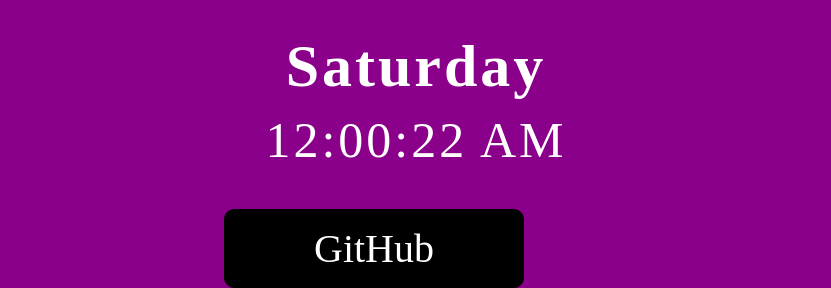
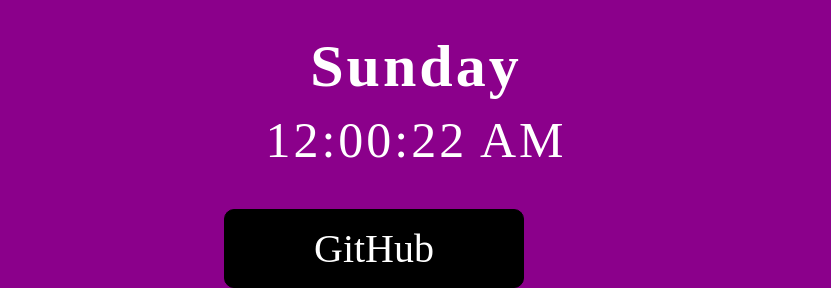
Before and after one commit to Leoxaviii/Page-creation, a plain HTML site: page index.html in a window 1280 px wide. Shown: the part 770-1058 px from the top of the page, without its empty margins (224-1055 px from the left). Drawn offline with Linux system fonts and the light colour scheme.

Commit message:
Update index.html

```diff
--- a/index.html
+++ b/index.html
@@ -16,7 +16,7 @@
             <h2>Front-end Web Developer </h2>
         </div>
         <div id="currentDayOfTheWeek">
-            <h2>Saturday</h2>
+            <h2>Sunday</h2>
         </div>
         <div style="font-size:50px"id="currentUTCTime"><h1></h1>
                    </div>
```
